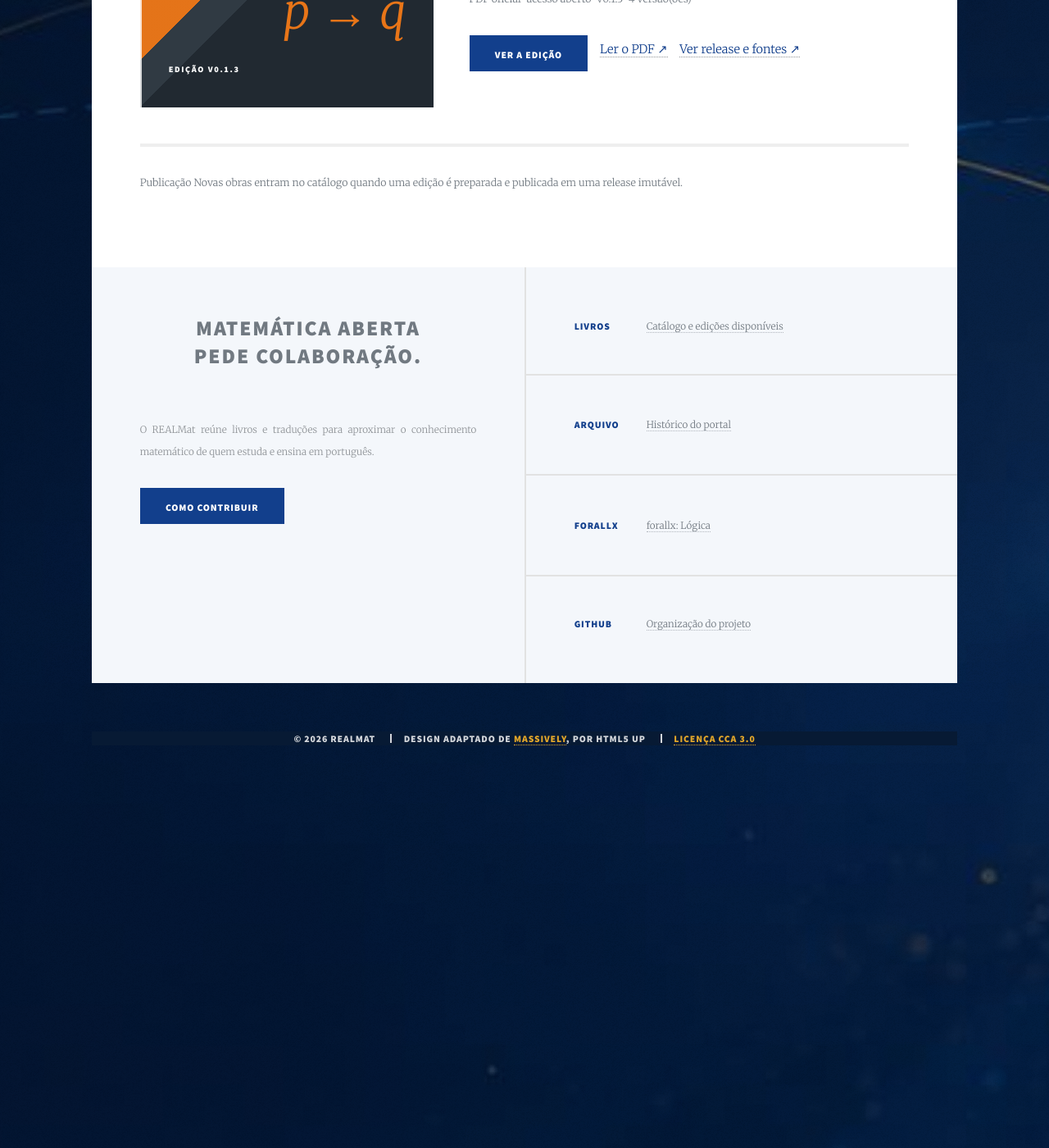
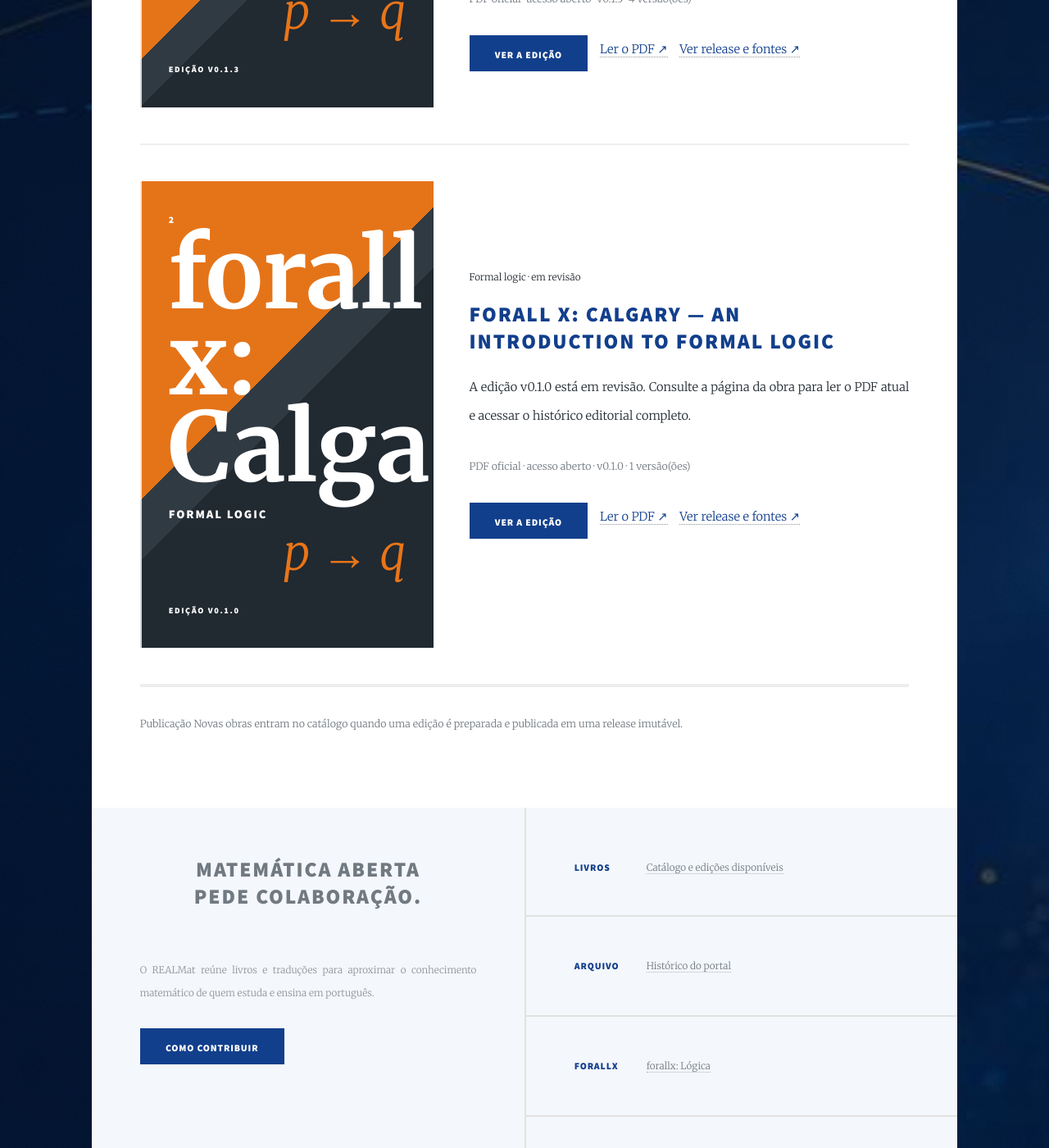
Before and after one commit to projetorealmat/projetorealmat.github.io, a Jekyll site: the page built from _pages/livros.md, in a window 1280 px wide and 1400 px high, scrolled down 970 px. Shown: the whole window at 82% size. Built offline with Jekyll 4.4.1, drawn with Linux system fonts in a browser that asks for light colours; some of the changed text lies outside the part shown.

Commit message:
chore(catalog): sync forallx-yyc v0.1.0 (#22)
Co-authored-by: REALMat Automation <realmat-automation[bot]@users.noreply.github.com>

```diff
--- a/_data/books.json
+++ b/_data/books.json
@@ -53,5 +53,25 @@
     ],
     "source_url": "https://github.com/OpenLogicProject/forallx",
     "source_license": "CC BY 4.0"
+  },
+  {
+    "id": "forallx-yyc",
+    "title": "forall x: Calgary — An Introduction to Formal Logic",
+    "short_title": "forall x: Calgary",
+    "subject": "Formal logic",
+    "current_version": "v0.1.0",
+    "releases": [
+      {
+        "version": "v0.1.0",
+        "status": "em revisão",
+        "repository": "projetorealmat/forallx-yyc",
+        "ref": "v0.1.0",
+        "release_url": "https://github.com/projetorealmat/forallx-yyc/releases/tag/v0.1.0",
+        "pdf_url": "https://github.com/projetorealmat/forallx-yyc/releases/download/v0.1.0/forallxyyc.pdf",
+        "pdf_path": "/assets/books/forallx-yyc/v0.1.0/forallxyyc.pdf",
+        "sha256": "c9281234b55218e89285546ab80a824f44caad85a3b63e4652eb3c829704ee3e",
+        "release_date": "2026-09-12"
+      }
+    ]
   }
 ]
```
